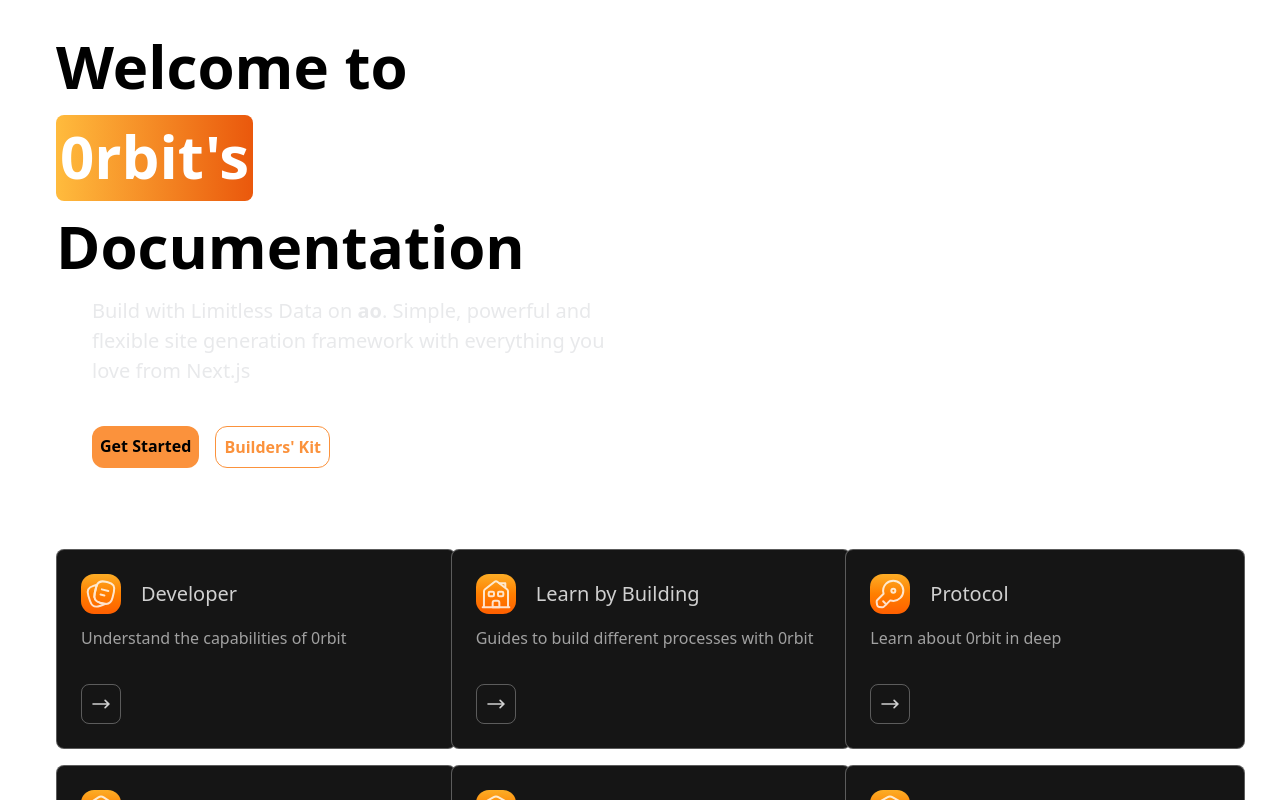
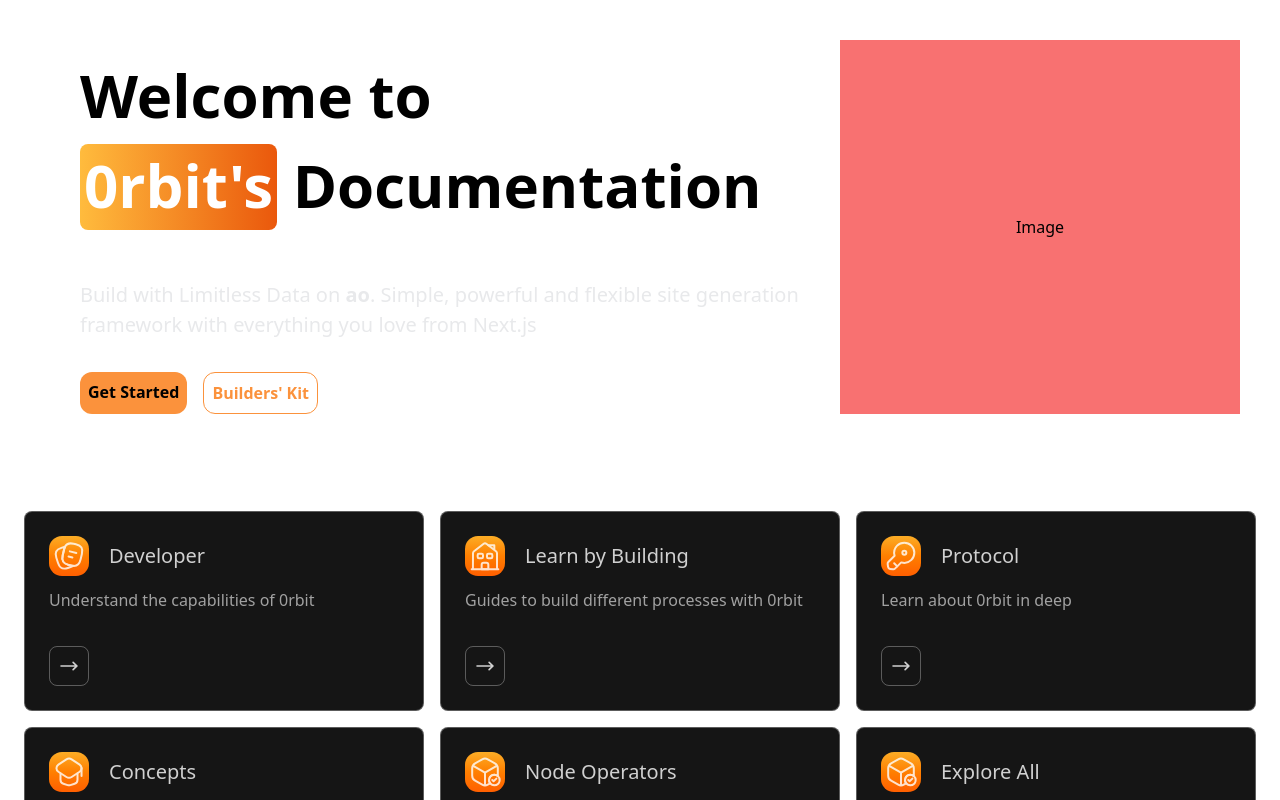
Before and after one commit to 0rbit-co/docs, a Next.js app: page / in a window 1280 px wide. Shown: the top 800 px of the page. Built offline with nearby package versions, Linux system fonts and the light colour scheme.

Commit message:
fix:image positioning and layout centered

```diff
--- a/components/HomePage.tsx
+++ b/components/HomePage.tsx
@@ -28,17 +28,21 @@ export const HomePage = ({
     mouseY.set(clientY - top);
   }
   return (
-    <div className="p-14">
+    <div className="">
+      <div className="flex justify-center items-center">
+        <div className="p-10">
+          <div className="flex justify-between">
+            <div className="w-2/3">
               <div
                 className={cn(
-          "relative h-[200px] rounded-3xl font-bold flex items-center bg-white dark:bg-transparent justify-center w-1/2 group",
+                  "relative h-[200px] rounded-3xl font-bold flex items-center bg-white dark:bg-transparent pl-10 group",
                   containerClassName
                 )}
                 onMouseMove={handleMouseMove}
               >
                 <div className="absolute inset-0 pointer-events-none" />
                 <motion.div
-          className="pointer-events-none rounded-3xl bg-dot-thick-orange-500 dark:bg-sqaure-thick-orange-500 absolute inset-0 opacity-0 transition duration-300 group-hover:opacity-100"
+                  className="pointer-events-none rounded-3xl bg-dot-thick-orange-500 dark:bg-square-thick-orange-500 absolute inset-0 opacity-0 transition duration-300 group-hover:opacity-100"
                   style={{
                     WebkitMaskImage: useMotionTemplate`
                       radial-gradient(
@@ -56,17 +60,18 @@ export const HomePage = ({
                     `,
                   }}
                 />
-
                 <div className={cn("relative lg:text-[60px]", className)}>
                   {children}
                 </div>
               </div>
-      <div className="pl-9 py-10 text-[20px] text-[#e8e9eb] w-1/2">
-        Build with Limitless Data on <span className="font-semibold">ao</span>.
-        Simple, powerful and flexible site generation framework with everything
-        you love from Next.js
+              <div className="pl-4">
+                <div className="relative pl-6 pt-10 text-[20px] text-[#e8e9eb] w-full">
+                  Build with Limitless Data on{" "}
+                  <span className="font-semibold">ao</span>. Simple, powerful and
+                  flexible site generation framework with everything you love from
+                  Next.js
                 </div>
-      <div className="w-1/2 flex justify-start pl-9 gap-4">
+                <div className="flex justify-start pt-8 pl-6 gap-4">
                   <button className="flex text-center p-2 font-bold rounded-xl bg-orange-400">
                     Get Started
                   </button>
@@ -74,9 +79,17 @@ export const HomePage = ({
                     Builders' Kit
                   </button>
                 </div>
+              </div>
+            </div>
+            <div className="w-1/3 bg-red-400 flex justify-center items-center">
+              Image
+            </div>
+          </div>
           <div className="h-[1px] bg-white/30 mt-10"></div>
-      <div className="flex justify-center items-center">
-  <section className="pt-10 grid grid-cols-1 lg:grid-cols-3 gap-4 justify-center">
+        </div>
+      </div>
+      <div className="flex justify-center items-center pb-10">
+        <section className="pt-4 justify-center items-center grid grid-cols-1 lg:grid-cols-3 gap-4">
           {cards.map((card, key) => {
             return (
               <Card
@@ -91,10 +104,10 @@ export const HomePage = ({
           })}
         </section>
       </div>
-
     </div>
   );
 };
+
 
 export const Highlight = ({
   children,
```
Lines whose indentation alone changed are shown as unchanged.
